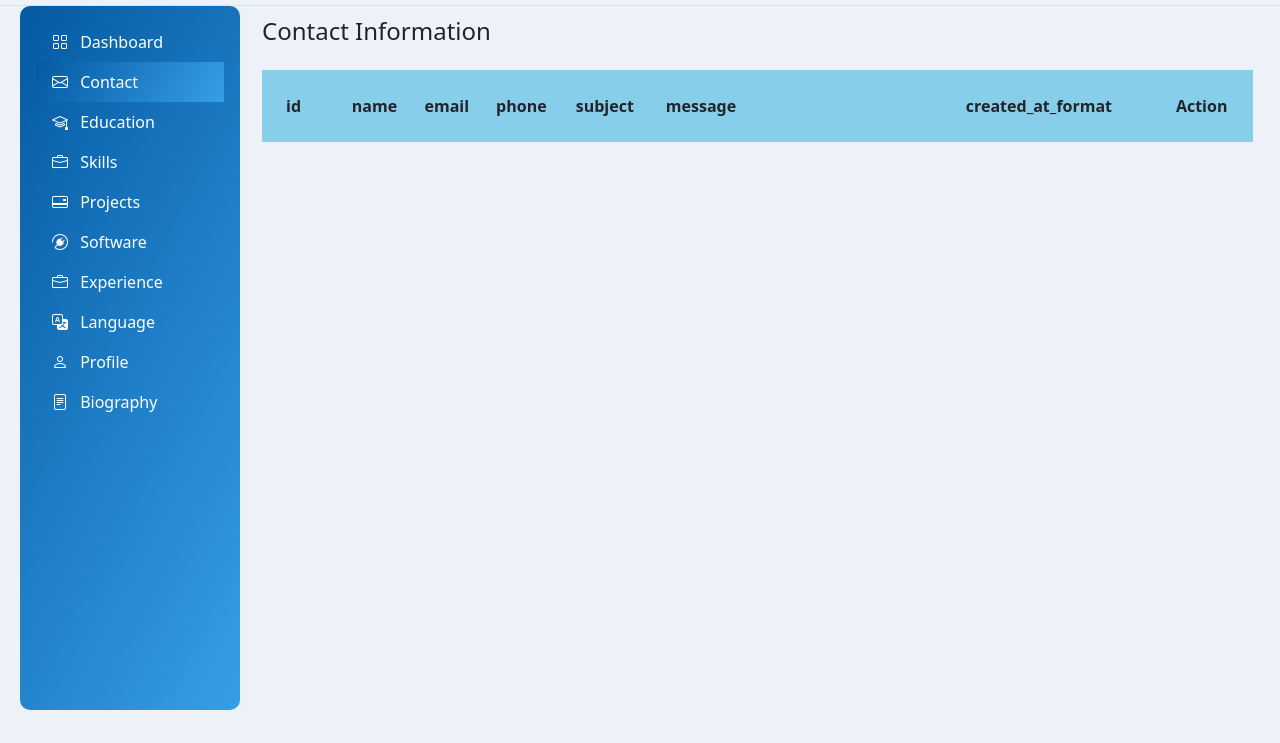
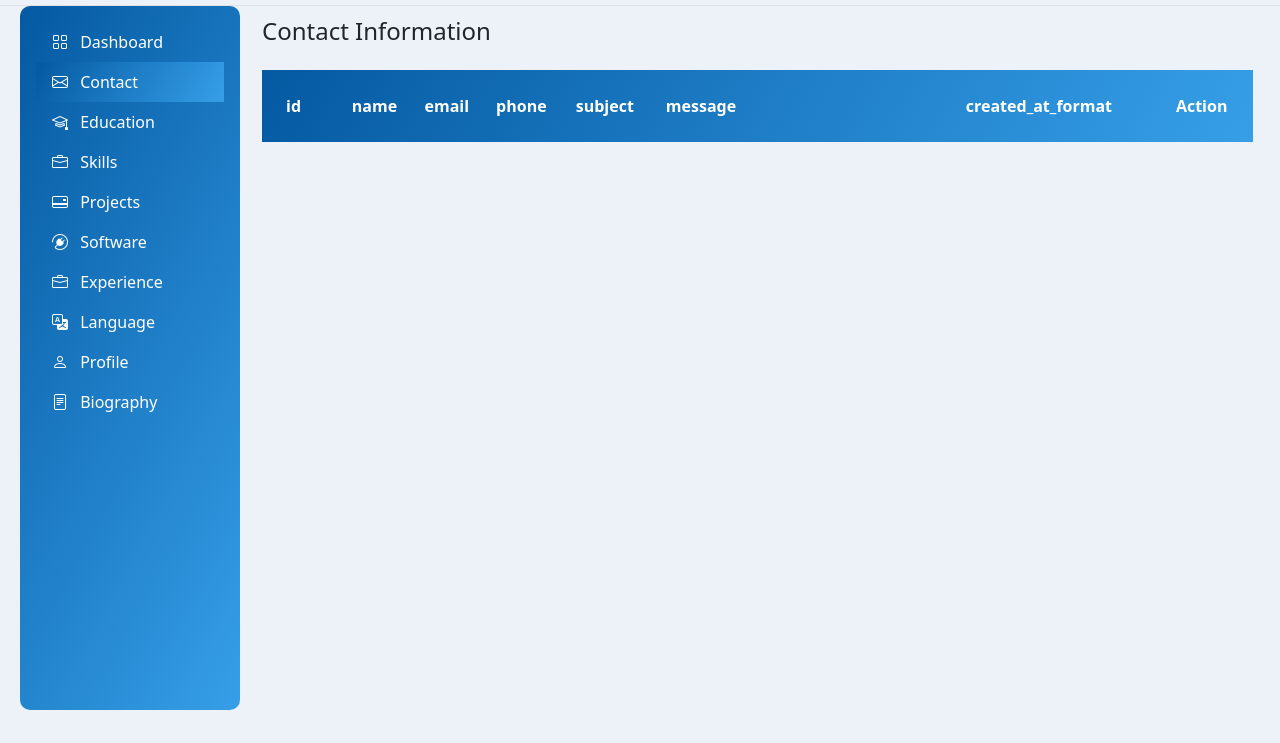
Before and after one commit to Kansokmean9/ProjectJavascript, a plain HTML site: page page/contact.html in a window 1280 px wide. Shown: the part 57-800 px from the top of the page. Drawn offline with Linux system fonts and the light colour scheme; no server answers; a web font is replaced by a local one.

Commit message:
savemooon

```diff
--- a/page/contact.html
+++ b/page/contact.html
@@ -13,9 +13,13 @@
 </head>
 <style>
     th{
-        /* padding: 20px; */
-        background-color: skyblue;
-    }
+
+      color: white;
+      padding: 20px;
+  }
+  table{
+     width: 100%;
+  }
 </style>
 <body>
 
@@ -118,7 +122,7 @@
                     <div id="contactContent" class="">
 
                         <h4 class="mb-4">Contact Information</h4>
-                        <table style="width: 100%;" border="0">
+                        <table style="width: 100%;" border="0" class="bg-primary">
                             <thead>
                                 <th class="p-4">id</th>
                                 <th class="px-1">name</th>
--- a/ronaldo-master/ronaldo-master/js/hero.js
+++ b/ronaldo-master/ronaldo-master/js/hero.js
@@ -18,7 +18,10 @@ function fetchAbout() {
         const name = document.getElementById('navbar-name');
         let names = document.getElementById('names');
         name.innerHTML = profile.en_first_name[0];
-        names.innerHTML = profile.en_first_name + " " + profile.en_last_name;
+        let naa =  profile.en_first_name;
+        let result = naa.slice(1);
+
+        names.innerHTML = result + " " + profile.en_last_name;
 
         // Image footer
         const image_contact = document.getElementById('image-contact');
```
